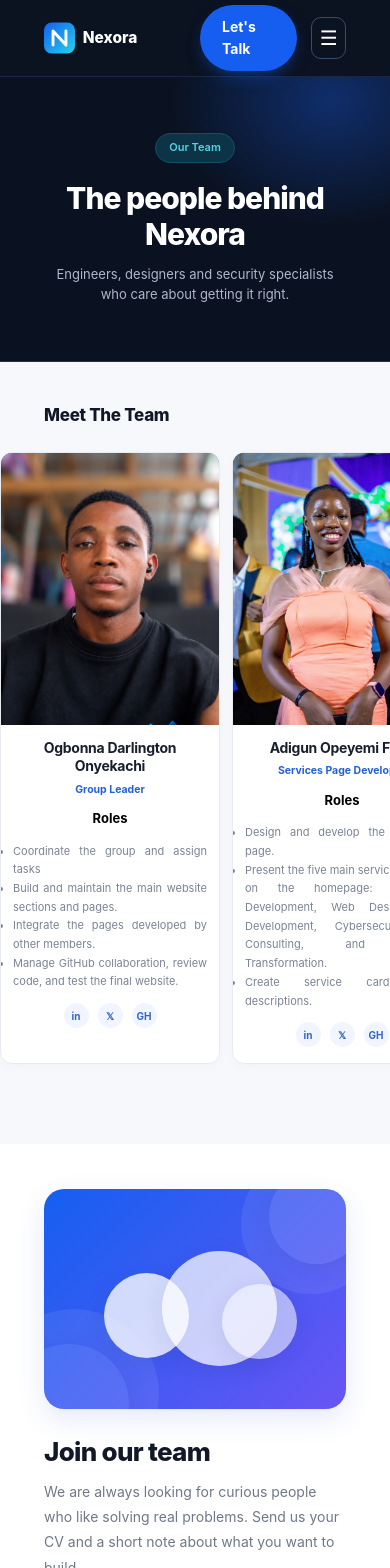
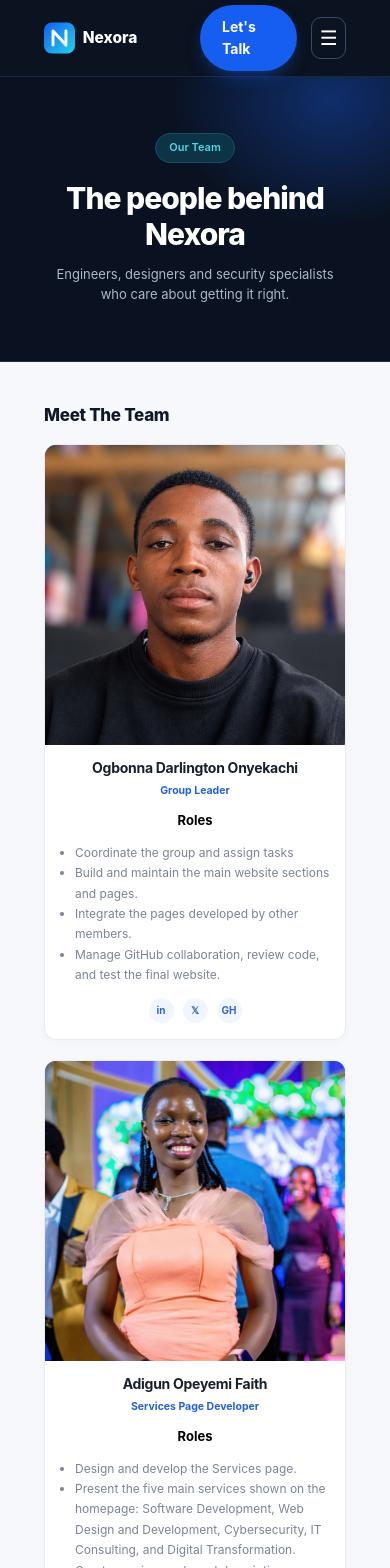
Before and after one commit to NextGen-Devlopers/Nexora-Technologies, a React (Vite) app: page /Ourteam in a window 390 px wide. Shown: the top 1568 px of the page. Built offline with nearby package versions, Linux system fonts and the light colour scheme.

Commit message:
team cards vertical on mobile

```diff
--- a/src/Pages/Ourteam/Ourteam.css
+++ b/src/Pages/Ourteam/Ourteam.css
@@ -313,21 +313,25 @@ body {
     font-size: 17px;
   }
   .team-grid {
-    display: flex;
-    gap: 12px;
-    overflow-x: auto;
-    scroll-snap-type: x mandatory;
-    scrollbar-width: none;
-    margin-inline: calc(50% - 50vw);
-    padding: 8px calc(50vw - 50%) 28px;
-    scroll-padding-inline: calc(50vw - 50%);
-  }
-  .team-grid::-webkit-scrollbar {
-    display: none;
+    grid-template-columns: 1fr;
+    gap: 20px;
+    max-width: 380px;
+    margin: 0 auto;
   }
   .person-card {
-    flex: 0 0 220px;
-    scroll-snap-align: start;
+    width: 100%;
+  }
+  .portrait {
+    aspect-ratio: 1 / 1;
+  }
+  .bio h4,
+  .bio ul {
+    max-width: 100%;
+  }
+  .bio ul {
+    text-align: left;
+    padding-left: 18px;
+    font-size: 12px;
   }
   .person-info {
     padding: 14px 12px 16px;
```
